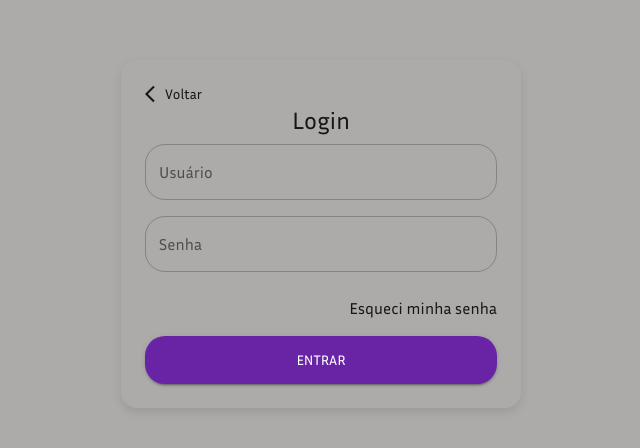
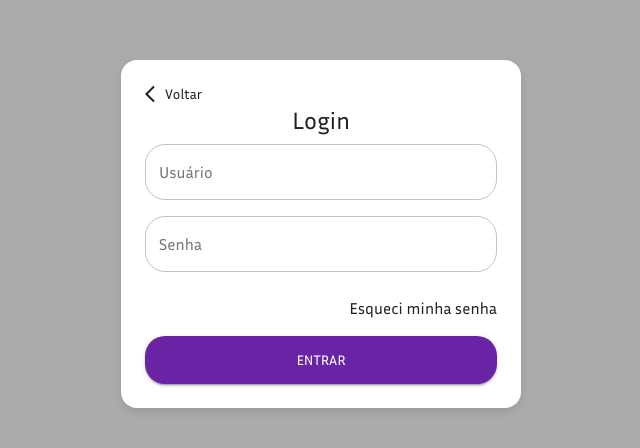
Before and after one commit to pedrorochacr/TP1-IHC, a React (Create React App) app in the folder frontend/: page /login in a window 1280 px wide. Shown: the part 166-614 px from the top of the page, without its empty margins (319-959 px from the left). Built offline with nearby package versions, Linux system fonts and the light colour scheme; no server answers.

Commit message:
final commit

```diff
--- a/frontend/src/pages/Login/index.js
+++ b/frontend/src/pages/Login/index.js
@@ -22,8 +22,8 @@ const useStyles = makeStyles((theme) => ({
     maxWidth: 400,
     padding: theme.spacing(3),
     borderRadius: theme.spacing(2),
-    backgroundColor: theme.palette.background.paper,
-    boxShadow: "0px 4px 10px rgba(0, 0, 0, 0.1)",
+    backgroundColor: "#fff", // Altere para branco
+    boxShadow: "0px 4px 10px rgba(0, 0, 0, 0.1)", // Sombra para contraste
   },
   field: {
     width: "100%",
--- a/frontend/src/pages/esqueci-minha-senha/ForgotPassword.js
+++ b/frontend/src/pages/esqueci-minha-senha/ForgotPassword.js
@@ -15,7 +15,7 @@ const useStyles = makeStyles((theme) => ({
     display: "flex",
     alignItems: "center",
     justifyContent: "center",
-    height: "100vh", // Centraliza verticalmente
+    height: "100vh",
     backgroundColor: theme.palette.background.default,
   },
   container: {
@@ -23,8 +23,8 @@ const useStyles = makeStyles((theme) => ({
     maxWidth: 400,
     padding: theme.spacing(3),
     borderRadius: theme.spacing(2),
-    backgroundColor: theme.palette.background.paper,
-    boxShadow: "0px 4px 10px rgba(0, 0, 0, 0.1)",
+    backgroundColor: "#fff", // Fundo branco
+    boxShadow: "0px 4px 10px rgba(0, 0, 0, 0.1)", // Contraste adicional
   },
   field: {
     width: "100%",
```
